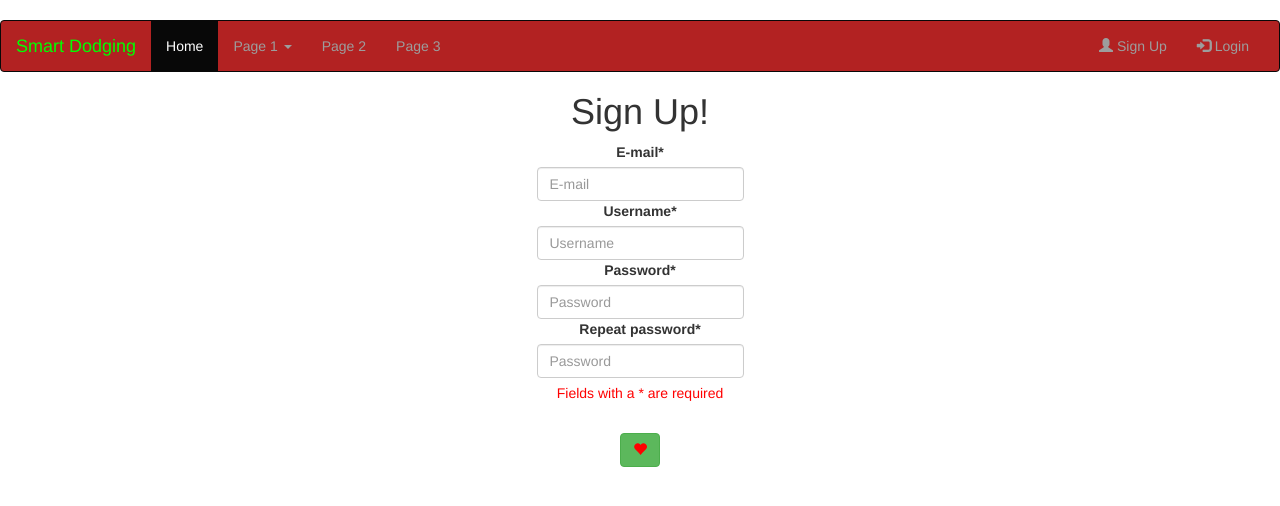
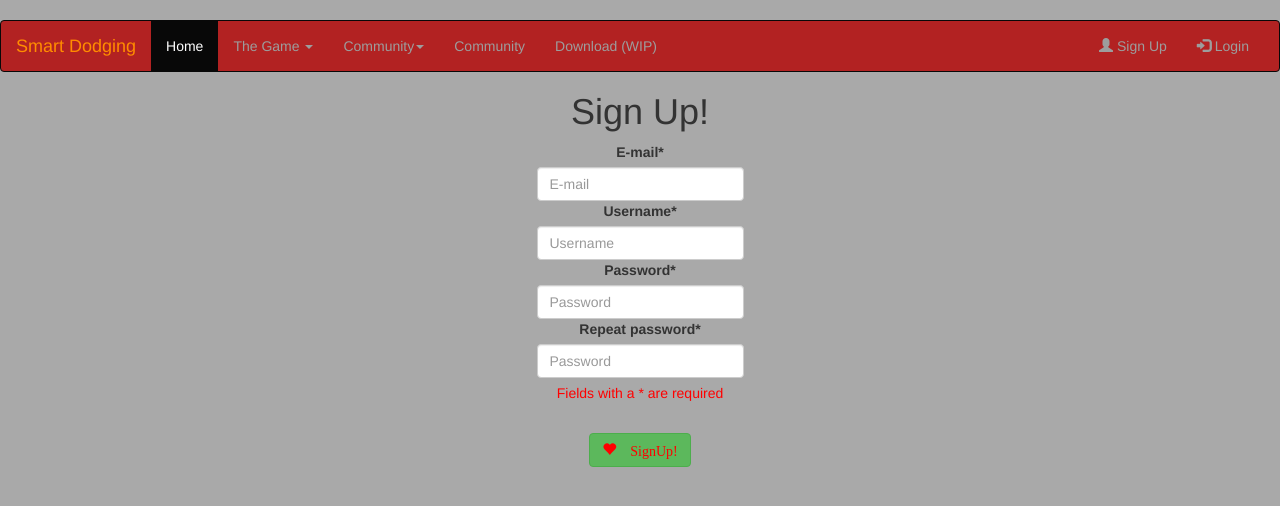
Before and after one commit to SmartDodging/1, a PHP site: page /signup.php in a window 1280 px wide. Shown: the top 506 px of the page. Run offline with PHP 8.4, Linux system fonts and the light colour scheme.

Commit message:
Edit  nav
Put som page ideas in the navbar

```diff
--- a/css/style.css
+++ b/css/style.css
@@ -2,5 +2,8 @@
     background-color: firebrick;
 }
 #a-1{
-    color: lime;
+    color: darkorange;
 }
+body{
+    background-color: darkgray;
+}
--- a/login.php
+++ b/login.php
@@ -11,7 +11,7 @@
             <label for="form-el-password">Password</label>
             <br>
             <input type="password" id="form-el-password" class="form-control" placeholder="Password">
-        </form>
+        </form><br>
         <button class="btn btn-danger" type="button"><span class="glyphicon glyphicon-ok"></span>   login</button>
     </div>
 </center>
--- a/nav.php
+++ b/nav.php
@@ -24,15 +24,23 @@
               <ul class="nav navbar-nav">
                 <li class="active"><a href="home.php">Home</a></li>
                 <li class="dropdown">
-          <a class="dropdown-toggle" data-toggle="dropdown" href="#">Page 1 <span class="caret"></span></a>
+                  <a class="dropdown-toggle" data-toggle="dropdown" href="#">The Game <span class="caret"></span></a>
                   <ul class="dropdown-menu">
-            <li><a href="#">Page 1-1</a></li>
-            <li><a href="#">Page 1-2</a></li>
-            <li><a href="#">Page 1-3</a></li>
+                    <li><a href="#">About</a></li>
+                    <li><a href="#">Wiki</a></li>
+                    <li><a href="#">(No clue what to fill in)</a></li>
                   </ul>
                 </li>
-        <li><a href="#">Page 2</a></li>
-        <li><a href="#">Page 3</a></li>
+                <li class="dropdown">
+                  <a class="dropdown-toggle" data-toggle="dropdown" href="#">Community<span class="caret"></span></a>
+                  <ul class="dropdown-menu">
+                    <li><a href="#">LeaderBoards</a></li>
+                    <li><a href="#">Your Profile</a></li>
+                    <li><a href="#">Friends</a></li>
+                  </ul>
+                </li>
+                <li><a href="#">Community</a></li>
+                <li><a href="#">Download (WIP)</a></li>
               </ul>
               <ul class="nav navbar-nav navbar-right">
                 <li><a href="signup.php"><span class="glyphicon glyphicon-user"></span> Sign Up</a></li>
--- a/signup.php
+++ b/signup.php
@@ -21,7 +21,8 @@
                 </form>
                  <p class="help-block" style="color:red;">Fields with a * are required</p>
                 <br>
-                <button class="btn btn-success" type="submit" style="color:red;"><span class="glyphicon glyphicon-heart"></span></button>
+                <button class="btn btn-success" type="submit" style="color:red;"><span class="glyphicon glyphicon-heart">
+                SignUp!</span></button>
             </div>
         </div>
 </center>
```
Lines whose indentation alone changed are shown as unchanged.
